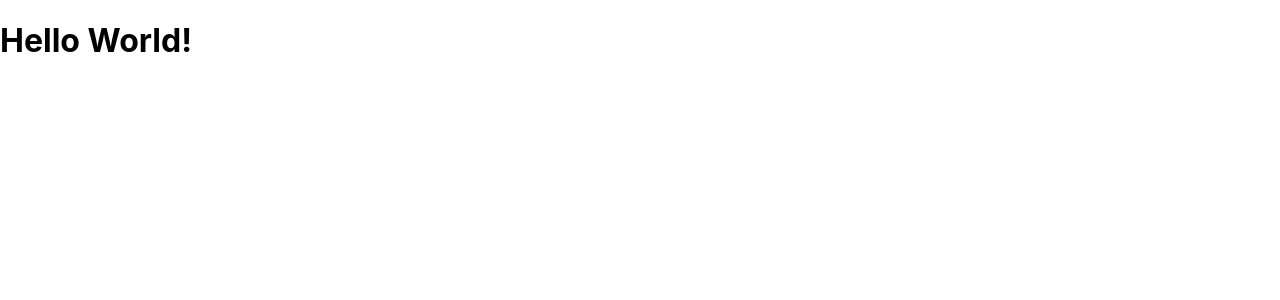
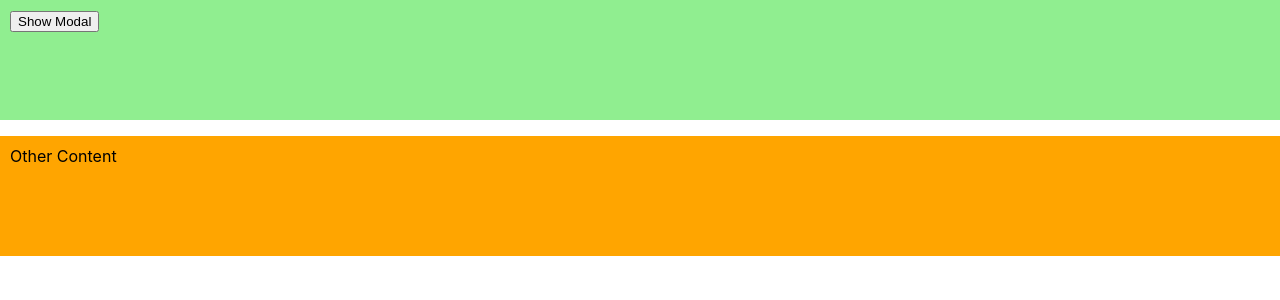
Before and after one commit to wadigzon/test-app, a React (Create React App) app: page / in a window 1280 px wide. Shown: the top 300 px of the page. Built offline with nearby package versions, Linux system fonts and the light colour scheme.

Commit message:
.- added initial content

```diff
--- a/src/App.css
+++ b/src/App.css
@@ -1,3 +1,27 @@
-.center {
-  text-align: center;
+.container {
+  position: relative;
+  z-index: 0;
+  background-color: lightgreen;
+  height: 100px;
+  padding: 10px;
 }
+
+.other {
+  position: relative;
+  z-index: 1;
+  background-color: orange;
+  height: 100px;
+  padding: 10px;
+}
+
+.modal {
+  position: fixed;
+  z-index: 2;
+  background-color: lightblue;
+  width: 90vw;
+  height: 75vh;
+  padding: 10px;
+  top: 5vw;
+  left: 50%;
+  transform: translateX(-50%);
+}
--- a/src/App.js
+++ b/src/App.js
@@ -1,5 +1,33 @@
+
+import { useState } from "react";
+import './App.css';
+
+// problem: modal has higher z-index but still shows beneath other content
+// stacking content: modal can only be compared to other content inside of container
+// it will always be below the other content
+// solutions:
+// 1. move modal outside (let's say we cannot do this)
+// 2. use a portal: take a react element, leave it where it is, but when it renders, we
+// can change where it actually renders, to another location in the DOM
+
 export default function App() {
+  const [isHidden, setIsHidden] = useState(true);
   return (
-    <h1>Hello World!</h1>
+    <>
+      <div className="container">
+        <button onClick={() => setIsHidden(!isHidden)}>
+          {isHidden ? 'Show Modal' : 'Hide Modal'}
+        </button>
+        {isHidden || <Modal />}
+      </div>
+
+      <p className="other">
+        Other Content
+      </p>
+    </>
   );
 }
+
+function Modal() {
+  return <p className="modal">Modal</p>
+}
```
